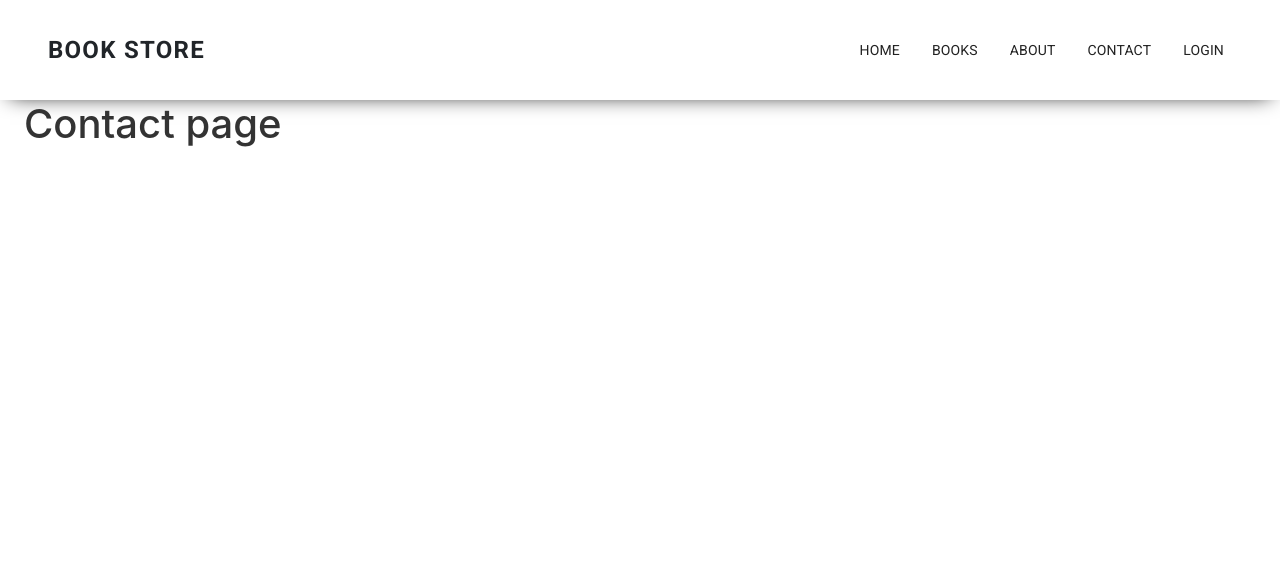
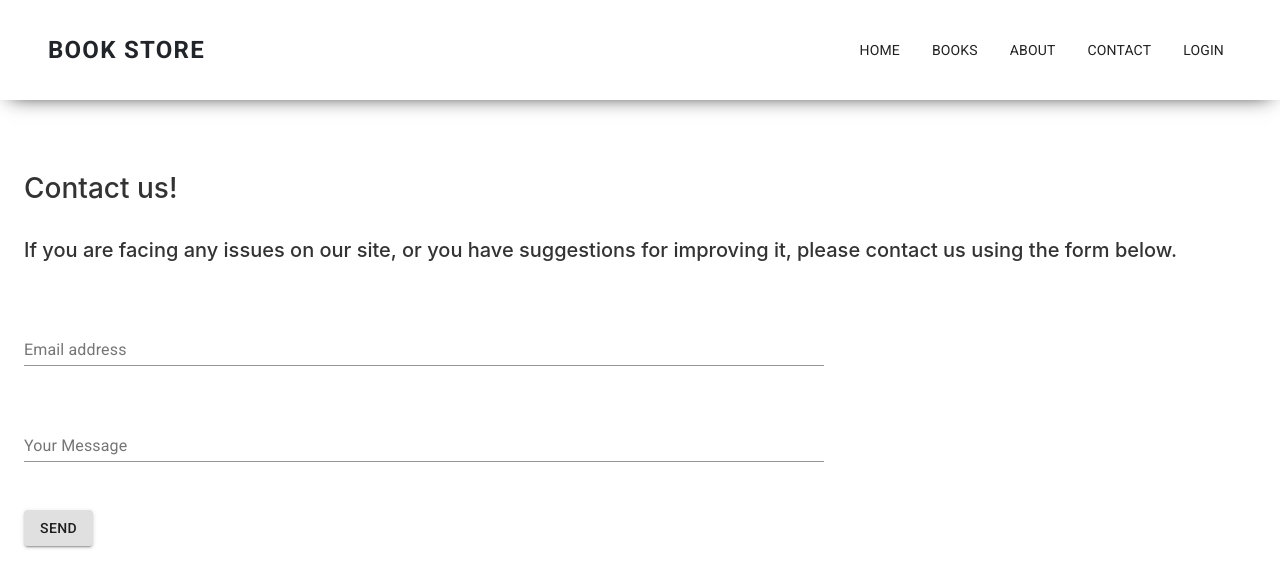
Before and after one commit to pjesivac/book-store-front, a React (Create React App) app: page /contact in a window 1280 px wide. Shown: the top 588 px of the page. Built offline with nearby package versions, Linux system fonts and the light colour scheme.

Commit message:
Promjene Home i Contact Us

```diff
--- a/src/auth/Auth.js
+++ b/src/auth/Auth.js
@@ -1,5 +1,4 @@
 import axios from "axios";
-import { Redirect } from "react-router-dom";
 import apiCall from "./apiCall";
 
 class Auth {
@@ -21,7 +20,7 @@ class Auth {
             "login",
             JSON.stringify(response.data.auth_token)
           );
-          return <Redirect to="/" />;
+          window.location.href = "/";
         } else console.log("Some error ocurred");
       })
       .catch(function (error) {
--- a/src/components/BookCard.js
+++ b/src/components/BookCard.js
@@ -31,9 +31,7 @@ const BookCard = (props) => {
           title={props.bookInfo.name}
         />
         <CardContent>
-          <Typography gutterBottom variant="h5" component="h2">
-            {props.bookInfo.description}
-          </Typography>
+
           <Typography variant="body2" color="textSecondary" component="p">
             {props.bookInfo.price}
           </Typography>
--- a/src/components/Contact.js
+++ b/src/components/Contact.js
@@ -1,10 +1,63 @@
-import React from 'react';
+import React, {  useState } from "react";
 import Container from "@material-ui/core/Container";
+import Button from "@material-ui/core/Button";
+import { FormControl } from '@material-ui/core';
+import { InputLabel } from '@material-ui/core';
+import { Input } from '@material-ui/core';
+
 
 export const Contact = () => {
+  const [state, setState] = useState({
+    email: "",
+    message: "",
+  });
+
+  const handleChange = (e) => {
+    const { id, value } = e.target;
+    setState((prevState) => ({
+      ...prevState,
+      [id]: value,
+    }));
+  };
+
+  const handleSubmit = (e) => {
+    e.preventDefault();
+
+    const contactData = {
+      email: state.email,
+      message: state.message,
+    };
+
+
+
+  };
   return (
     <Container>
-      <h1>Contact page</h1>
+      <br></br>
+      <br></br>
+      <br></br>
+      <h3>Contact us!</h3>
+      <br></br>
+      <h5>If you are facing any issues on our site, or you have suggestions for improving it, please contact us using the form below.</h5>
+      <form className="contact-form" onSubmit={handleSubmit} style={{width: 800}}>
+      <br></br>
+      <br></br>
+        <FormControl style={{width: 800}}>
+          <InputLabel htmlFor="email" >Email address</InputLabel>
+          <Input id="email" type="email" onChange={handleChange} required/>
+        </FormControl>
+        <br></br>
+        <br></br>
+        <br></br>
+        <FormControl style={{width: 800}}>
+          <InputLabel htmlFor="message">Your Message</InputLabel>
+          <Input id="message" type="text" onChange={handleChange} required></Input>
+        </FormControl>
+        <br></br>
+        <br></br>
+        <br></br>
+        <Button type="submit" variant="contained" onClick={handleSubmit}>Send</Button>
+      </form>
     </Container>
   );
 };
--- a/src/components/Home.js
+++ b/src/components/Home.js
@@ -1,12 +1,61 @@
-/* eslint-disable jsx-a11y/anchor-is-valid */
-import "../App.css";
 import React from "react";
-import Container from "@material-ui/core/Container";
+import CssBaseline from "@material-ui/core/CssBaseline";
+import { Link } from "react-router-dom";
+import Paper from "@material-ui/core/Paper";
+import Grid from "@material-ui/core/Grid";
+import Typography from "@material-ui/core/Typography";
+import { makeStyles } from "@material-ui/core/styles";
+import Button from "@material-ui/core/Button";
+
+const useStyles = makeStyles((theme) => ({
+  root: {
+    height: "100vh",
+
+  },
+  image: {
+    backgroundImage: "url(https://source.unsplash.com/1600x900/?book,library)",
+    backgroundRepeat: "no-repeat",
+    backgroundColor:
+      theme.palette.type === "light"
+        ? theme.palette.grey[50]
+        : theme.palette.grey[900],
+    backgroundSize: "cover",
+    backgroundPosition: "center",
+  },
+  paper: {
+    margin: theme.spacing(8),
+    display: "flex",
+    flexDirection: "column",
+    alignItems: "center",
+  },
+  typography: {
+    fontFamily: 'Times New Roman',
+  },
+  buttonN: {
+    margin: theme.spacing(2, 2),
+    textDecoration: "none",
+    [theme.breakpoints.down("sm")]: {
+      marginLeft: theme.spacing(0),
+    },
+  },
+
+}));
 
 export const Home = () => {
+  const classes = useStyles();
+
   return (
-    <Container>
-      <h1>Home page</h1>
-    </Container>
+    <Grid container component="main" className={classes.root}>
+      <CssBaseline />
+      <Grid className={classes.image}>
+        <div className={classes.paper}>
+          <Typography align="center" color="secondary" variant="h3">Welcome!</Typography>
+          <Typography align="center" color="secondary" variant="h4">Help us make our world a better place by buying some of our books, and at the same time, explore new worlds!</Typography>
+          <Link to="/register" className={classes.buttonN}>
+            <Button fullWidth variant="contained" color="primary">Register Now</Button>
+          </Link>
+        </div>
+      </Grid>
+    </Grid>
   );
-};
+}
```
Lines whose indentation alone changed are shown as unchanged.
